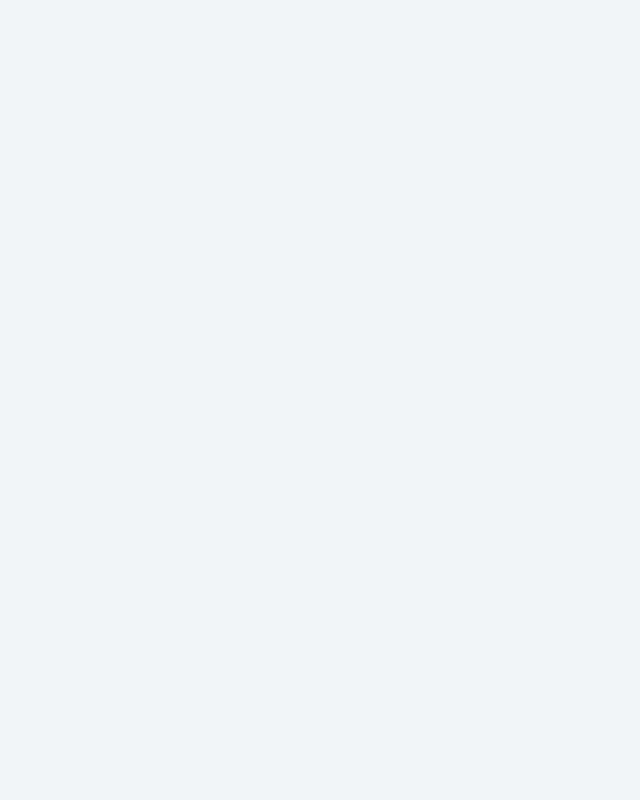
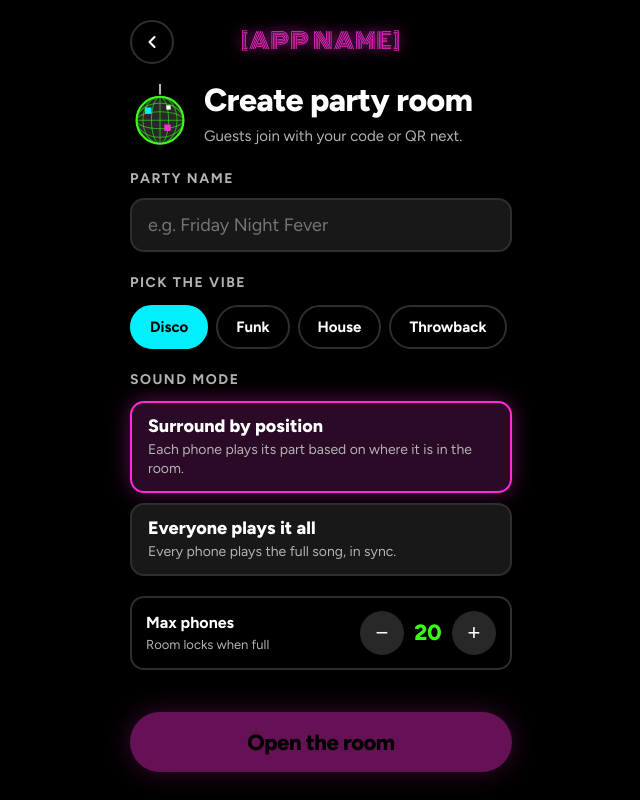
Before and after one commit to shorjain/surroundsoundtechtreks, a React (Vite) app in the folder frontend/: page /create in a window 1280 px wide. Before the commit this address had no page. Shown: the whole page, without its empty margins (319-959 px from the left). Built offline with nearby package versions, Linux system fonts and the light colour scheme.

Commit message:
Add create party room page

```diff
--- a/frontend/src/App.jsx
+++ b/frontend/src/App.jsx
@@ -2,7 +2,7 @@ import { BrowserRouter, Routes, Route } from 'react-router-dom';
 import Home from './pages/Home.jsx';
 import Login from './pages/Login.jsx';
 import AdminSpace from './pages/AdminSpace.jsx';
-
+import CreateRoom from './pages/CreateRoom.jsx';
 export default function App() {
   return (
     <BrowserRouter>
@@ -10,6 +10,7 @@ export default function App() {
         <Route path="/" element={<Home />} />
         <Route path="/login" element={<Login />} />
         <Route path="/admin" element={<AdminSpace />} />
+        <Route path="/create" element={<CreateRoom />} />
       </Routes>
     </BrowserRouter>
   );
--- /dev/null
+++ b/frontend/src/pages/CreateRoom.jsx
@@ -0,0 +1,326 @@
+import { useEffect, useState } from "react";
+import { useNavigate } from "react-router-dom";
+
+// Screen 2: Create party room (the host sets up a new party).
+// Everything is in this one file: no CSS file needed.
+
+// Colors: same as AdminSpace.jsx
+const colors = {
+  bg: "#000000",
+  card: "#181818",
+  chip: "#282828",
+  border: "#2E2E2E",
+  text: "#FFFFFF",
+  muted: "#B3B3B3",
+  pink: "#FF2BD6",
+  cyan: "#00F0FF",
+  green: "#39FF14",
+};
+
+const VIBES = ["Disco", "Funk", "House", "Throwback"];
+
+const SOUND_MODES = [
+  {
+    id: "surround",
+    title: "Surround by position",
+    desc: "Each phone plays its part based on where it is in the room.",
+  },
+  {
+    id: "mono",
+    title: "Everyone plays it all",
+    desc: "Every phone plays the full song, in sync.",
+  },
+];
+
+export default function CreateRoom() {
+  const navigate = useNavigate();
+
+  // What the host has picked so far
+  const [partyName, setPartyName] = useState("");
+  const [vibe, setVibe] = useState("Disco");
+  const [mode, setMode] = useState("surround");
+  const [maxPhones, setMaxPhones] = useState(20);
+
+  const canCreate = partyName.trim().length > 0;
+
+  // Load the fonts and make the page background black
+  useEffect(() => {
+    const link = document.createElement("link");
+    link.rel = "stylesheet";
+    link.href =
+      "https://fonts.googleapis.com/css2?family=Monoton&family=Figtree:wght@400;500;700;800&display=swap";
+    document.head.appendChild(link);
+    document.body.style.margin = "0";
+    document.body.style.background = colors.bg;
+    return () => link.remove();
+  }, []);
+
+  function handleCreate() {
+    if (!canCreate) return;
+    const newParty = { name: partyName.trim(), vibe, mode, maxPhones };
+    // TODO: send newParty to the backend to make the room and get its code.
+    console.log("Creating party:", newParty);
+    alert(`Party "${newParty.name}" is ready! (Next: the QR & code page)`);
+  }
+
+  return (
+    <div style={styles.page}>
+      {/* Top bar */}
+      <header style={styles.header}>
+        <button style={styles.iconBtn} aria-label="Back to admin space" onClick={() => navigate("/admin")}>
+          <svg width="20" height="20" viewBox="0 0 24 24" fill="none" stroke="currentColor"
+            strokeWidth="2.5" strokeLinecap="round" strokeLinejoin="round" aria-hidden="true">
+            <path d="M15 18l-6-6 6-6" />
+          </svg>
+        </button>
+        <div style={styles.logo}>[APP NAME]</div>
+        <div style={{ width: 44, height: 44 }} />
+      </header>
+
+      {/* Title with disco ball */}
+      <div style={{ display: "flex", alignItems: "center", gap: 14 }}>
+        <DiscoBall />
+        <div>
+          <h1 style={styles.title}>Create party room</h1>
+          <p style={{ margin: "6px 0 0", color: colors.muted, fontSize: 15 }}>
+            Guests join with your code or QR next.
+          </p>
+        </div>
+      </div>
+
+      {/* Party name */}
+      <div style={{ display: "flex", flexDirection: "column", gap: 8 }}>
+        <label htmlFor="partyName" style={styles.label}>Party name</label>
+        <input
+          id="partyName"
+          value={partyName}
+          onChange={(e) => setPartyName(e.target.value)}
+          placeholder="e.g. Friday Night Fever"
+          maxLength={40}
+          style={styles.input}
+        />
+      </div>
+
+      {/* Vibe chips */}
+      <div style={{ display: "flex", flexDirection: "column", gap: 10 }}>
+        <div style={styles.label}>Pick the vibe</div>
+        <div style={{ display: "flex", flexWrap: "wrap", gap: 8 }}>
+          {VIBES.map((v) => (
+            <button
+              key={v}
+              onClick={() => setVibe(v)}
+              aria-pressed={vibe === v}
+              style={vibe === v ? styles.chipOn : styles.chipOff}
+            >
+              {v}
+            </button>
+          ))}
+        </div>
+      </div>
+
+      {/* Sound mode cards */}
+      <div style={{ display: "flex", flexDirection: "column", gap: 10 }}>
+        <div style={styles.label}>Sound mode</div>
+        {SOUND_MODES.map((m) => (
+          <button
+            key={m.id}
+            onClick={() => setMode(m.id)}
+            aria-pressed={mode === m.id}
+            style={mode === m.id ? styles.modeOn : styles.modeOff}
+          >
+            <span style={{ display: "block", fontWeight: 800, fontSize: 18, color: colors.text }}>
+              {m.title}
+            </span>
+            <span style={{ display: "block", marginTop: 4, fontSize: 14, color: colors.muted, lineHeight: 1.35 }}>
+              {m.desc}
+            </span>
+          </button>
+        ))}
+      </div>
+
+      {/* Max phones counter */}
+      <div style={styles.counterRow}>
+        <div>
+          <div style={{ fontWeight: 700 }}>Max phones</div>
+          <div style={{ fontSize: 13, color: colors.muted }}>Room locks when full</div>
+        </div>
+        <div style={{ display: "flex", alignItems: "center", gap: 10 }}>
+          <button
+            aria-label="Fewer phones"
+            onClick={() => setMaxPhones((n) => Math.max(2, n - 1))}
+            style={styles.counterBtn}
+          >
+            −
+          </button>
+          <div style={{ fontWeight: 800, fontSize: 22, color: colors.green, minWidth: 28, textAlign: "center" }}>
+            {maxPhones}
+          </div>
+          <button
+            aria-label="More phones"
+            onClick={() => setMaxPhones((n) => Math.min(50, n + 1))}
+            style={styles.counterBtn}
+          >
+            +
+          </button>
+        </div>
+      </div>
+
+      <div style={{ flexGrow: 1 }} />
+
+      {/* Big button (faded until a party name is typed) */}
+      <button
+        onClick={handleCreate}
+        disabled={!canCreate}
+        style={{ ...styles.createBtn, opacity: canCreate ? 1 : 0.4, cursor: canCreate ? "pointer" : "not-allowed" }}
+      >
+        Open the room
+      </button>
+    </div>
+  );
+}
+
+// The little disco ball next to the title
+function DiscoBall() {
+  return (
+    <svg width="60" height="64" viewBox="0 0 56 60" aria-hidden="true" style={{ flexShrink: 0 }}>
+      <line x1="28" y1="0" x2="28" y2="10" stroke={colors.muted} strokeWidth="2" />
+      <circle cx="28" cy="34" r="22" fill={colors.chip} stroke={colors.green} strokeWidth="2" />
+      <g stroke={colors.green} strokeOpacity="0.55" strokeWidth="1" fill="none">
+        <ellipse cx="28" cy="34" rx="22" ry="8" />
+        <ellipse cx="28" cy="34" rx="22" ry="16" />
+        <ellipse cx="28" cy="34" rx="8" ry="22" />
+        <ellipse cx="28" cy="34" rx="16" ry="22" />
+        <line x1="6" y1="34" x2="50" y2="34" />
+        <line x1="28" y1="12" x2="28" y2="56" />
+      </g>
+      <rect x="14" y="22" width="6" height="6" fill={colors.cyan} />
+      <rect x="32" y="38" width="6" height="6" fill={colors.pink} />
+      <rect x="34" y="20" width="4" height="4" fill="#FFFFFF" />
+    </svg>
+  );
+}
+
+// All the styles, written as JavaScript objects
+const chipBase = {
+  height: 44,
+  padding: "0 18px",
+  borderRadius: 22,
+  fontFamily: "inherit",
+  fontSize: 15,
+  fontWeight: 700,
+  cursor: "pointer",
+};
+
+const modeBase = {
+  textAlign: "left",
+  padding: "12px 16px",
+  borderRadius: 14,
+  fontFamily: "inherit",
+  cursor: "pointer",
+};
+
+const styles = {
+  page: {
+    maxWidth: 430,
+    minHeight: "100vh",
+    margin: "0 auto",
+    boxSizing: "border-box",
+    padding: "20px 24px 28px",
+    background: colors.bg,
+    color: colors.text,
+    fontFamily: "'Figtree', sans-serif",
+    display: "flex",
+    flexDirection: "column",
+    gap: 20,
+  },
+  header: {
+    display: "flex",
+    alignItems: "center",
+    justifyContent: "space-between",
+  },
+  logo: {
+    fontFamily: "'Monoton', cursive",
+    fontSize: 22,
+    color: colors.pink,
+    letterSpacing: 1,
+    textShadow: "0 0 14px rgba(255, 43, 214, 0.85)",
+  },
+  iconBtn: {
+    width: 44,
+    height: 44,
+    borderRadius: 22,
+    border: `2px solid ${colors.border}`,
+    background: "transparent",
+    color: colors.text,
+    display: "flex",
+    alignItems: "center",
+    justifyContent: "center",
+    padding: 0,
+    cursor: "pointer",
+  },
+  title: {
+    margin: 0,
+    fontWeight: 800,
+    letterSpacing: -0.5,
+    fontSize: 32,
+    lineHeight: 1.05,
+  },
+  label: {
+    fontSize: 14,
+    fontWeight: 700,
+    color: colors.muted,
+    textTransform: "uppercase",
+    letterSpacing: 1.5,
+  },
+  input: {
+    height: 54,
+    boxSizing: "border-box",
+    borderRadius: 14,
+    border: `2px solid ${colors.border}`,
+    background: colors.card,
+    color: colors.text,
+    fontFamily: "inherit",
+    fontSize: 18,
+    padding: "0 16px",
+    outlineColor: colors.cyan,
+  },
+  chipOn: { ...chipBase, border: `2px solid ${colors.cyan}`, background: colors.cyan, color: "#000" },
+  chipOff: { ...chipBase, border: `2px solid ${colors.border}`, background: "transparent", color: colors.text },
+  modeOn: {
+    ...modeBase,
+    border: `2px solid ${colors.pink}`,
+    background: "#2A0A26",
+    boxShadow: "0 0 22px rgba(255, 43, 214, 0.35)",
+  },
+  modeOff: { ...modeBase, border: `2px solid ${colors.border}`, background: colors.card },
+  counterRow: {
+    display: "flex",
+    alignItems: "center",
+    justifyContent: "space-between",
+    padding: "12px 14px",
+    borderRadius: 14,
+    border: `2px solid ${colors.border}`,
+  },
+  counterBtn: {
+    width: 44,
+    height: 44,
+    borderRadius: 22,
+    border: "none",
+    background: colors.chip,
+    color: colors.text,
+    fontSize: 22,
+    cursor: "pointer",
+  },
+  createBtn: {
+    height: 60,
+    borderRadius: 30,
+    border: "none",
+    background: colors.pink,
+    color: "#000",
+    fontFamily: "inherit",
+    fontWeight: 800,
+    letterSpacing: -0.5,
+    fontSize: 22,
+    boxShadow: "0 0 28px rgba(255, 43, 214, 0.55)",
+  },
+};
```
